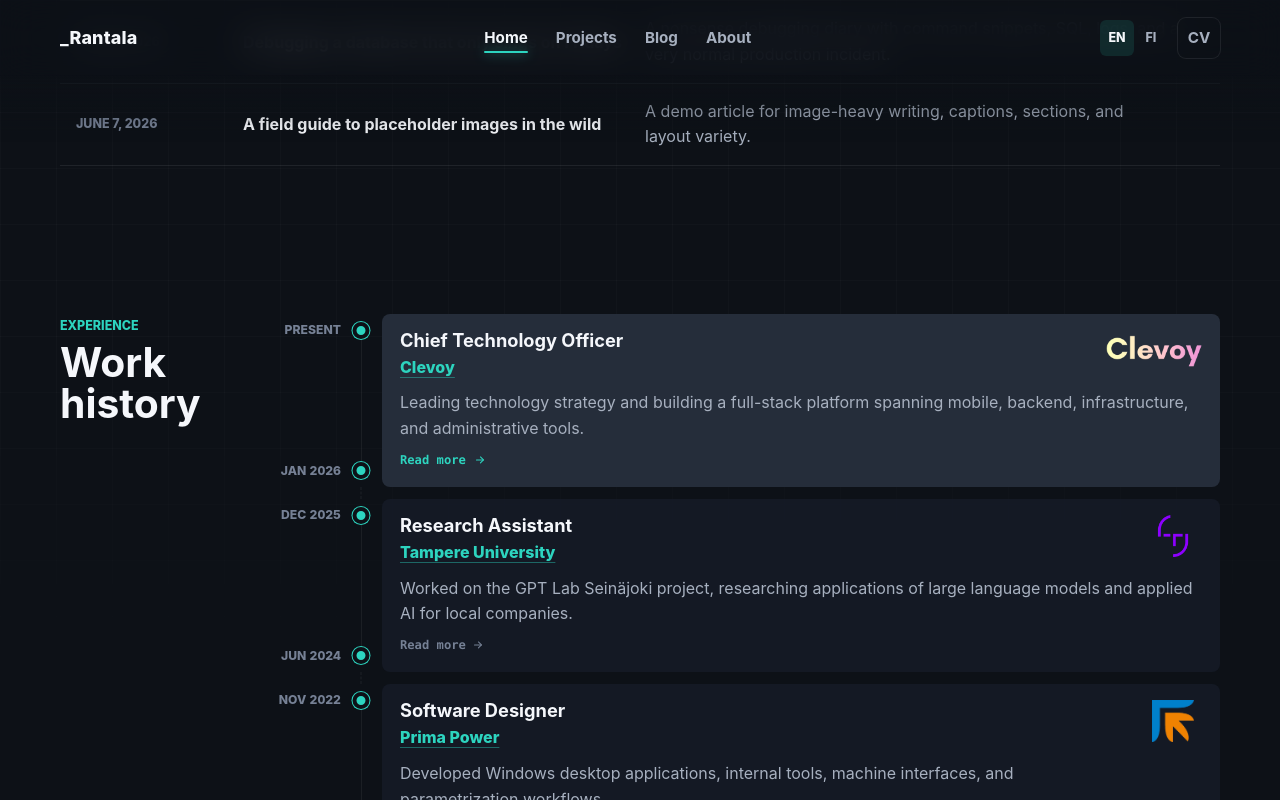
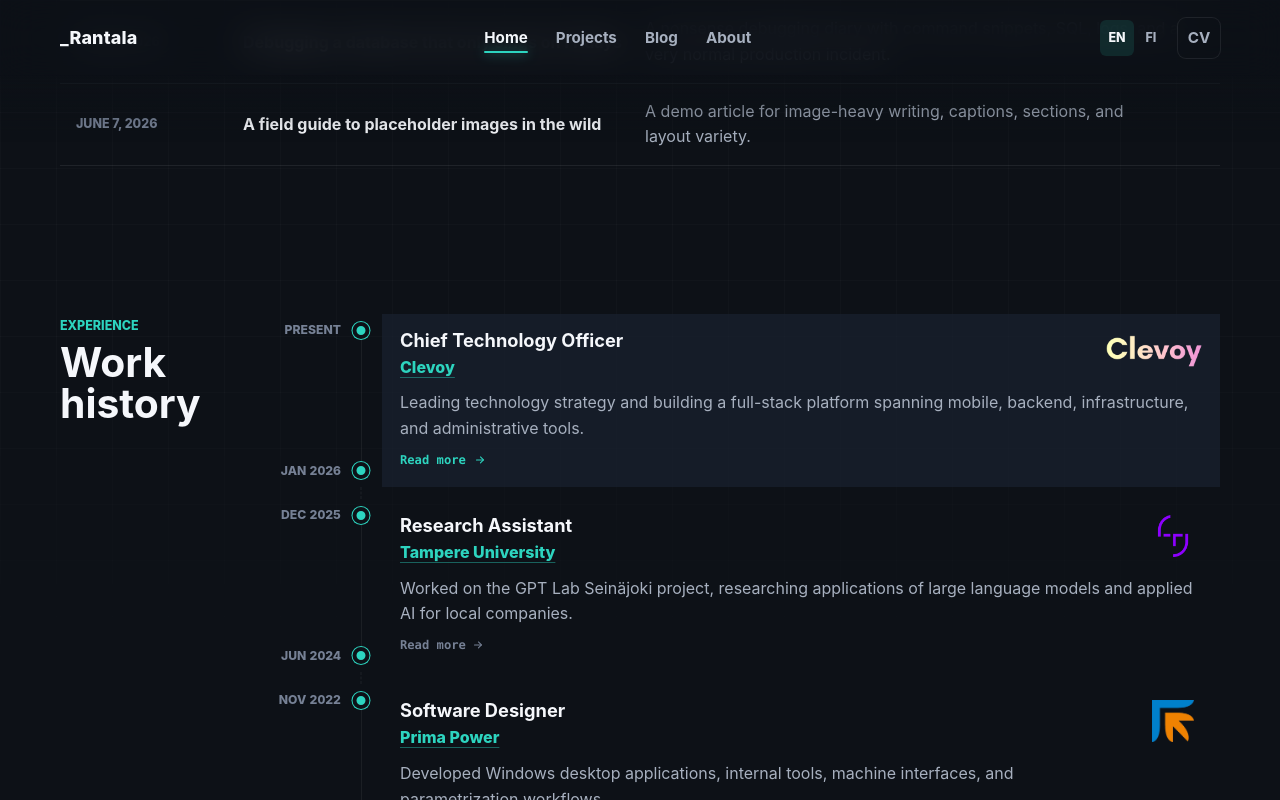
Before and after one commit to Koodattu/ala-ranta.la, an Astro site: page / in a window 1280 px wide. In both pictures the pointer is over the element 800 px from the left and 2584 px from the top of the page. Shown: the part 2184-2984 px from the top of the page. Built offline with nearby package versions, Linux system fonts and the light colour scheme; Astro itself is replaced by a stand-in of ours.

Commit message:
Update global.css

```diff
--- a/src/styles/global.css
+++ b/src/styles/global.css
@@ -1680,6 +1680,8 @@
 .timeline-list-compact .timeline-content {
   grid-column: 3;
   padding: 16px 18px;
+  border-radius: 0;
+  background: transparent;
   box-shadow: none;
 }
 
@@ -1767,6 +1769,11 @@
   translate: 2px 0;
 }
 
+.timeline-list-compact .timeline-content-clickable:hover,
+.timeline-list-compact .timeline-content-clickable:focus-within {
+  background: color-mix(in srgb, var(--panel-strong) 72%, transparent);
+}
+
 .page-hero,
 .post-hero,
 .about-detail-hero,
```
